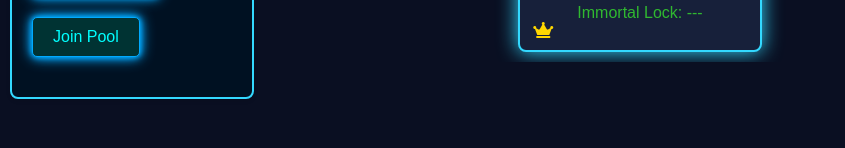
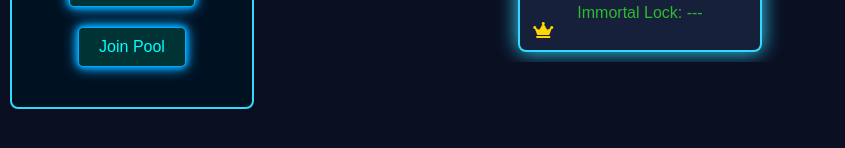
Before and after one commit to KevinAllegretti/Pick6V2, a website: page public/homepage.html in a window 1280 px wide. Shown: the part 220-368 px from the top of the page, without its empty margins (0-845 px from the left). Drawn offline with Linux system fonts and the light colour scheme; no server answers.

Commit message:
Pool manager updates 4

```diff
--- a/public/homepage-styles.css
+++ b/public/homepage-styles.css
@@ -503,6 +503,8 @@ button:hover {
     align-items: center; /* This centers the button in the flex container */
     justify-content: space-between; /* This will add space between your elements */
     width: 100%; /* Adjust width to fit content */
+    border-bottom: 1px solid #33d9ff; /* Neon-like blue border */
+    padding-bottom: 20px; /* Space above the border */
 }
 
 #create-pool-form input[type="submit"] {
@@ -521,6 +523,20 @@ button:hover {
     margin-top: 10px; /* Space above the button */
     display: block; /* Ensure the button is a block element to take up full width */
 }
+
+
+/* You can also directly apply the styles to the buttons */
+#show-create-pool-form,
+#show-join-pool-form {
+    display: flex;
+    flex-direction: column;
+    align-items: center;
+    justify-content: center;/* Make sure to use the correct IDs */
+    width: auto; /* Or specify a width */
+    margin: 20px auto; /* Top and bottom margin with auto horizontal margins */
+}
+
+
 
 /* Hover effect for the 'Create Pool' button */
 #create-pool-form input[type="submit"]:hover {
```
